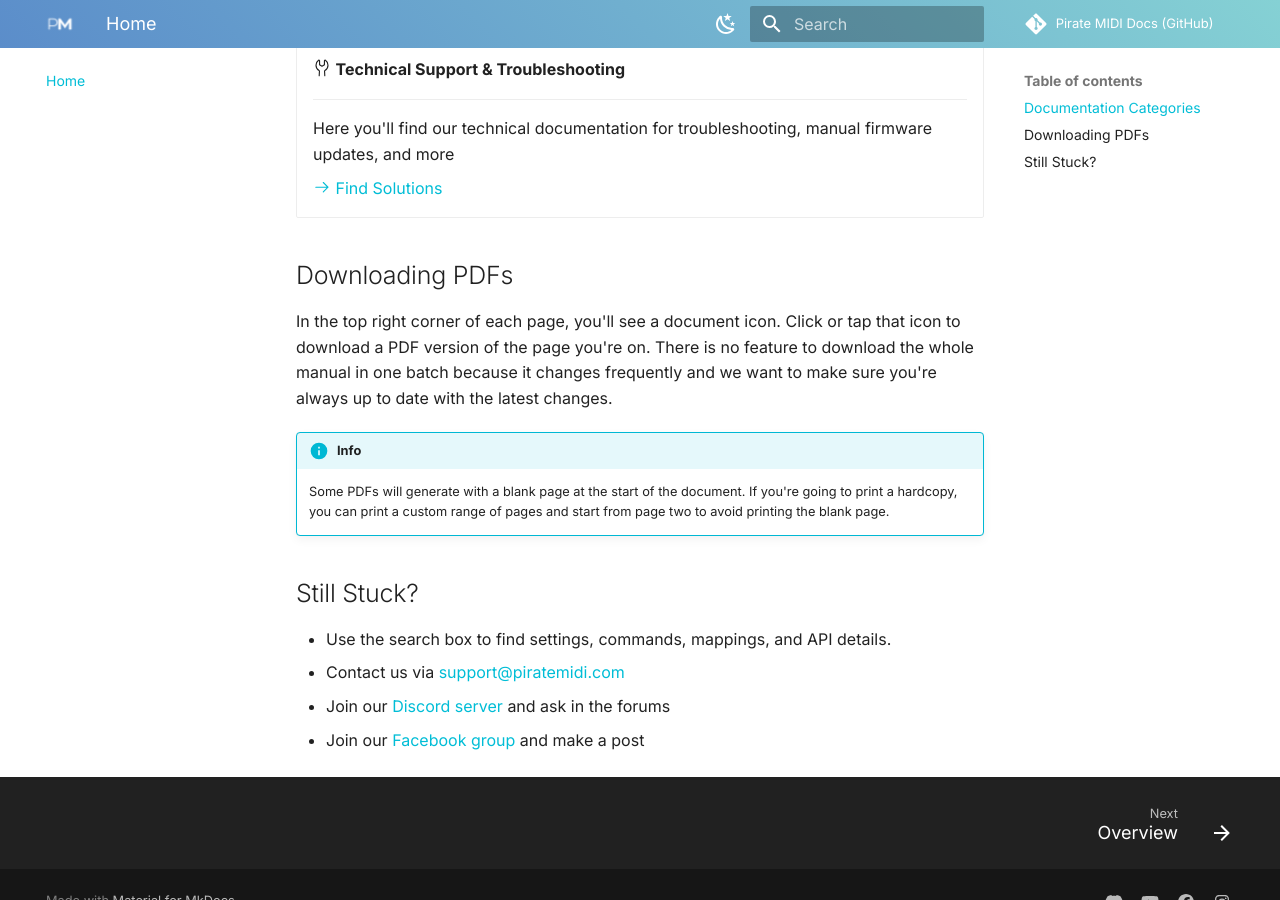
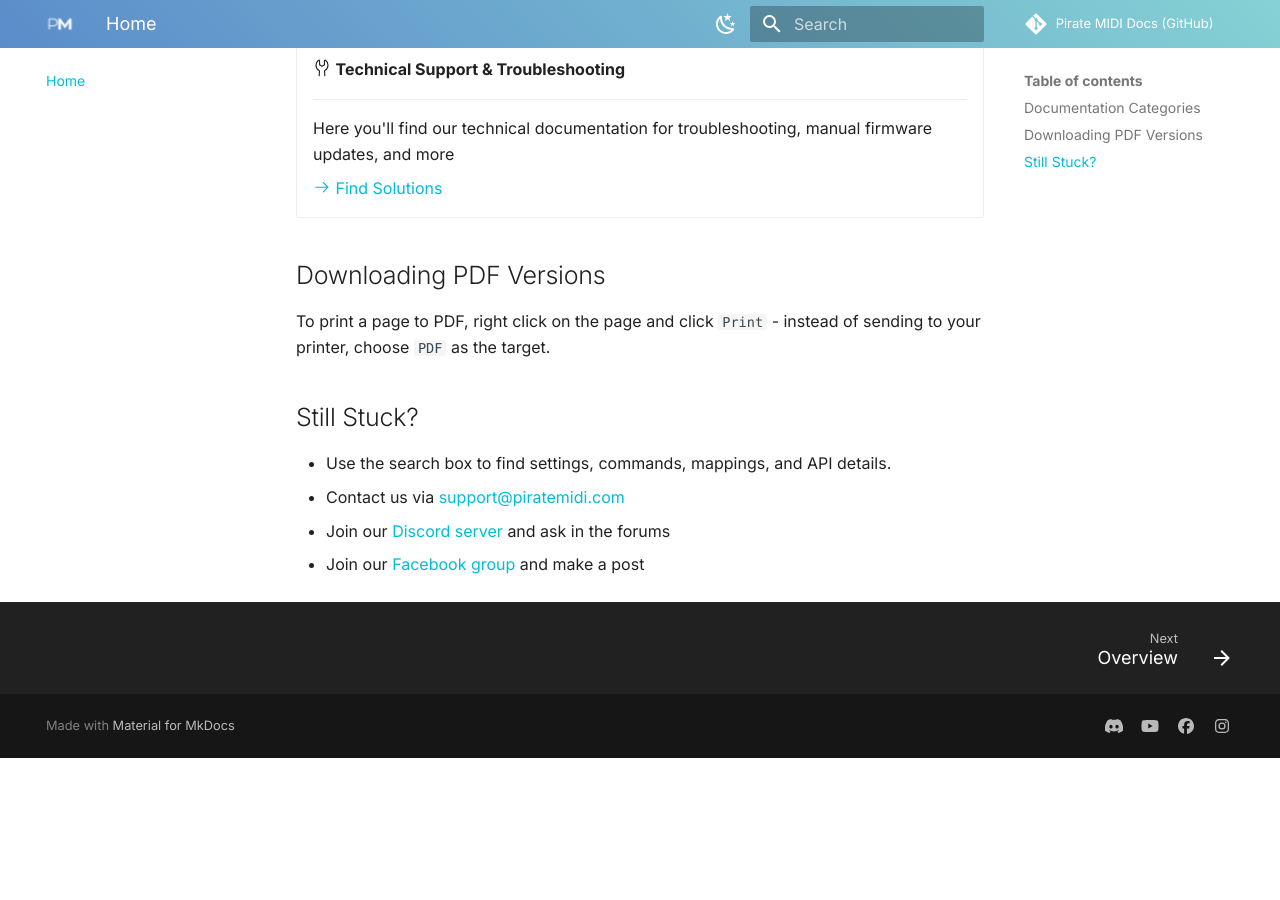
Before and after one commit to Pirate-MIDI/pirate-midi-docs, an MkDocs documentation site: the page built from docs/index.md, in a window 1280 px wide and 900 px high, scrolled down 832 px. Built offline with MkDocs 1.6.1 and Material for MkDocs 9.7.7, drawn with Linux system fonts in a browser that asks for light colours; some web fonts are replaced; comment, search, counter and statistics services are not loaded; after the commit the page ends 1590 px from its top, so only the background shows below that; some of the changed lines change nothing that is shown.

Commit message:
reinstate full Nav

```diff
--- a/docs/index.md
+++ b/docs/index.md
@@ -36,11 +36,8 @@
 
 </div>
 
-## Downloading PDFs
-In the top right corner of each page, you'll see a document icon. Click or tap that icon to download a PDF version of the page you're on. There is no feature to download the whole manual in one batch because it changes frequently and we want to make sure you're always up to date with the latest changes.
-
-!!! info
-    Some PDFs will generate with a blank page at the start of the document. If you're going to print a hardcopy, you can print a custom range of pages and start from page two to avoid printing the blank page.
+## Downloading PDF Versions
+To print a page to PDF, right click on the page and click `Print` - instead of sending to your printer, choose `PDF` as the target.
 
 
 ## Still Stuck?
--- a/mkdocs.yml
+++ b/mkdocs.yml
@@ -59,6 +59,18 @@
   - Manuals:
       - Overview: manuals/index.md
       - Scribble: manuals/scribble/index.md
+      - Bridge6: manuals/bridge6/index.md
+      - Bridge4: manuals/bridge4/index.md
+      - Aero: manuals/aero/index.md
+      - FlexiHub: manuals/flexihub/index.md
+      - Polar: manuals/polar/index.md
+      - CLiCK v2: manuals/click-v2/index.md
+      - Exp-Doubler: manuals/exp-doubler/index.md
+      - CLiCK v1: manuals/click-v1/index.md
+      - µLOOP v1: manuals/µloop/index.md
+      - Thru Gizmo: manuals/thru-gizmo/index.md
+  - Device API:
+      - Getting Started: device-api/index.md
   - Support: support/index.md
 
 extra_css:
```
